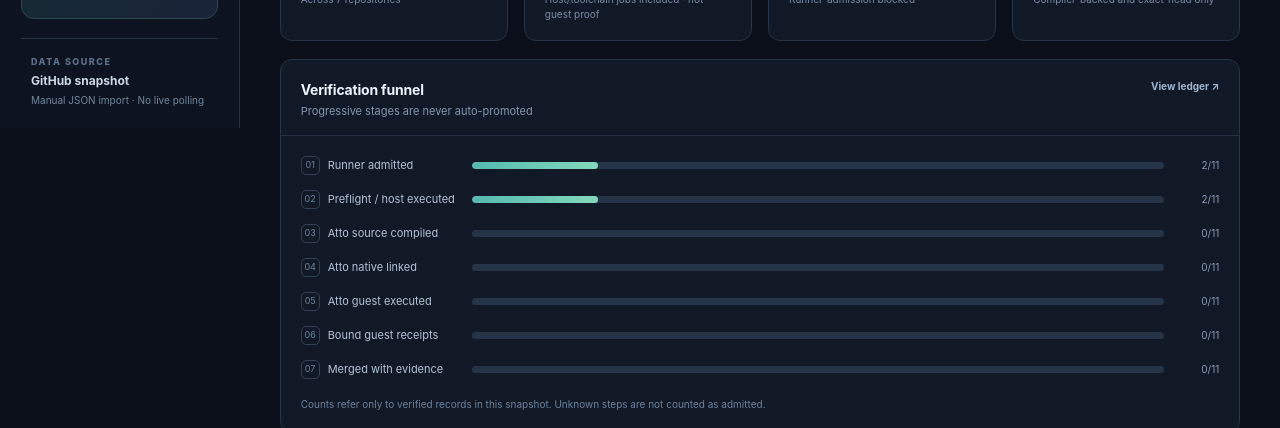
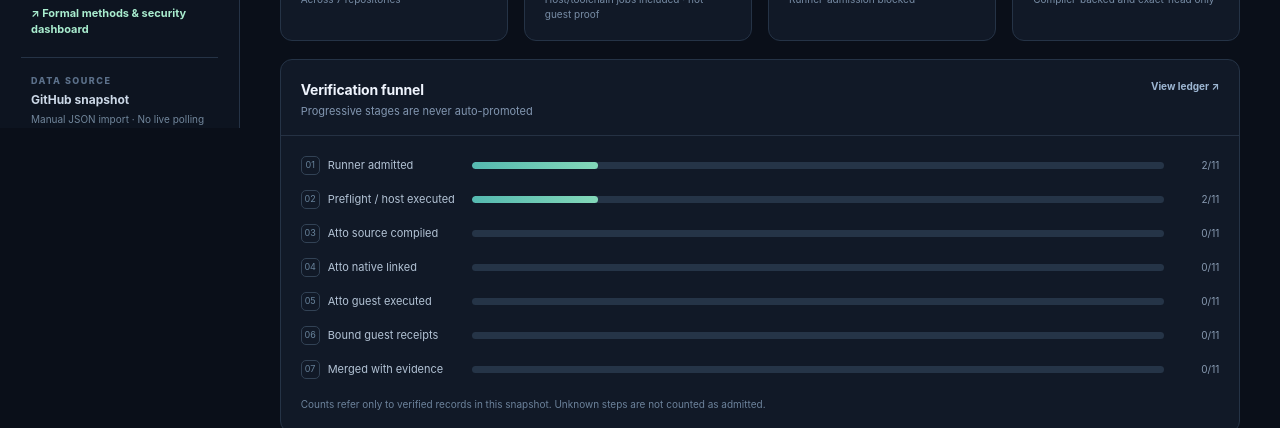
Before and after one commit to atto-lang/compiler-parity-website, a plain HTML site: page index.html in a window 1280 px wide. Shown: the part 672-1100 px from the top of the page. Drawn offline with Linux system fonts and the light colour scheme.

Commit message:
feat(assurance): link formal security site from engineering command center

```diff
--- a/index.html
+++ b/index.html
@@ -19,6 +19,7 @@
     <nav id="nav" class="nav" aria-label="Views"></nav>
     <div class="sidebar-bottom">
       <div class="side-callout"><div class="signal-dot"></div><div><strong>Evidence-first</strong><p>No green badges for unexecuted guest code.</p></div></div>
+      <a class="side-link" style="display:block;margin:15px 10px;color:#a9edcf;font-size:11px;font-weight:750" href="formal-security.html">↗ Formal methods &amp; security dashboard</a>
       <div class="side-snapshot"><span>DATA SOURCE</span><b>GitHub snapshot</b><small>Manual JSON import · No live polling</small></div>
     </div>
   </aside>
```
